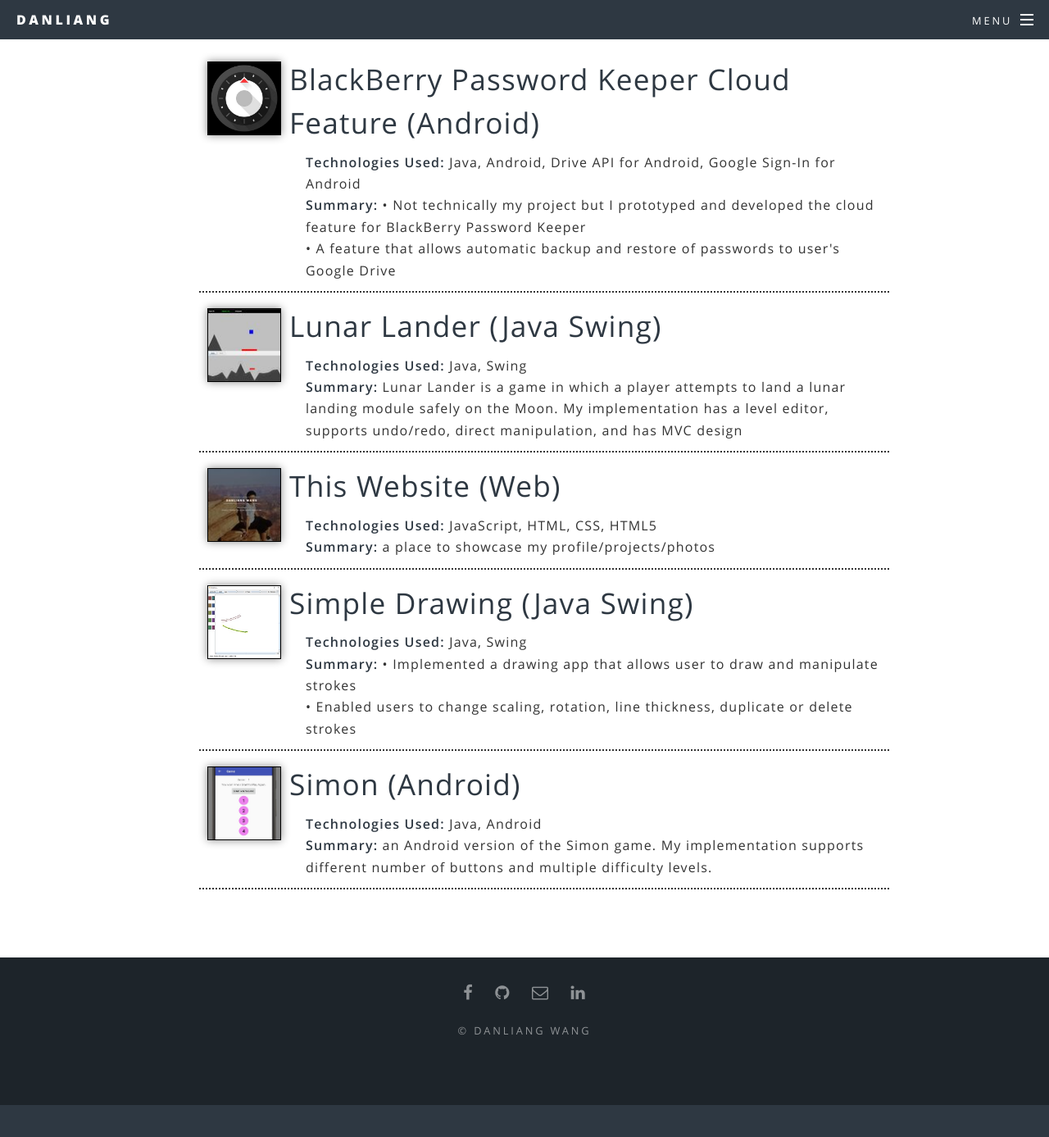
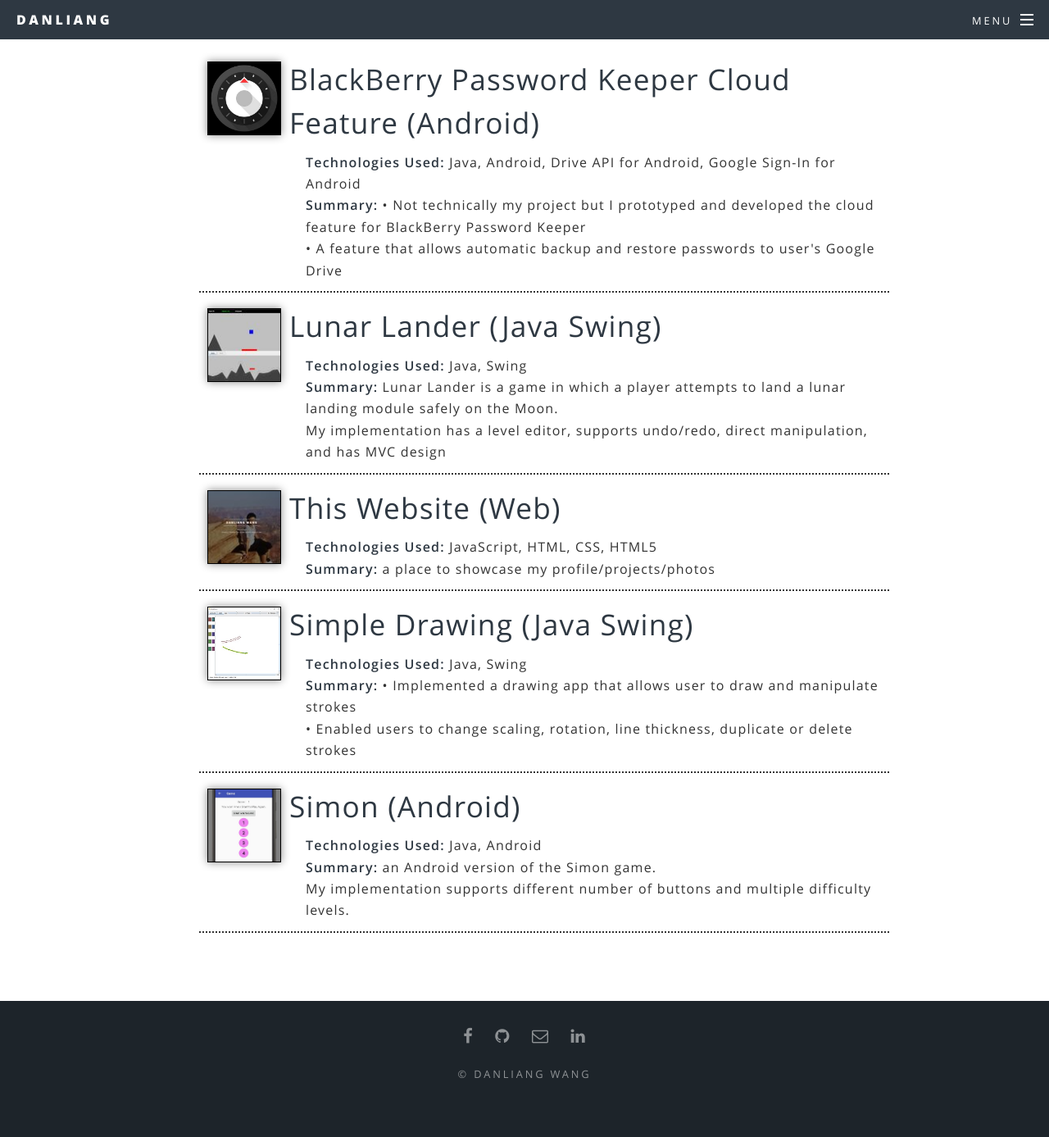
Before and after one commit to masatoprc/masatoprc.github.io, a Jekyll site: the page built from projects/index.html, in a window 1280 px wide and 1400 px high, scrolled down 412 px. Shown: the top 1387 px of the window at 82% size. Built offline with Jekyll 4.4.1, drawn with Linux system fonts in a browser that asks for light colours; Markdown is read by kramdown in place of the engine named in the settings; before the commit the page ends 1760 px from its top, so only the background shows below that.

```diff
--- a/projects/index.html
+++ b/projects/index.html
@@ -26,7 +26,7 @@ og_type: article
                             <h1>BlackBerry Password Keeper Cloud Feature (Android)</h1>
                             <div><strong>Technologies Used: </strong>Java, Android, Drive API for Android, Google Sign-In for Android</div>
                             <div><strong>Summary: </strong>• Not technically my project but I prototyped and developed the cloud feature for BlackBerry Password Keeper <br />
-                            • A feature that allows automatic backup and restore of passwords to user's Google Drive</div>
+                            • A feature that allows automatic backup and restore passwords to user's Google Drive</div>
                     </a>
                 </li>
 
@@ -35,7 +35,8 @@ og_type: article
                                     <img src="/img/projects/lunar.jpg" class="project_thumbnail">
                                     <h1>Lunar Lander (Java Swing)</h1>
                                     <div><strong>Technologies Used: </strong>Java, Swing</div>
-                                    <div><strong>Summary: </strong>Lunar Lander is a game in which a player attempts to land a lunar landing module safely on the Moon. My implementation has a level editor, supports undo/redo, direct manipulation, and has MVC design </div>
+                                    <div><strong>Summary: </strong>Lunar Lander is a game in which a player attempts to land a lunar landing module safely on the Moon. <br />
+                                        My implementation has a level editor, supports undo/redo, direct manipulation, and has MVC design </div>
                             </a>
                         </li>
 
@@ -63,7 +64,8 @@ og_type: article
                                     <img src="/img/projects/simon.jpg" class="project_thumbnail">
                                     <h1>Simon (Android)</h1>
                                     <div><strong>Technologies Used: </strong>Java, Android</div>
-                                    <div><strong>Summary: </strong>an Android version of the Simon game. My implementation supports different number of buttons and multiple difficulty levels.</div>
+                                    <div><strong>Summary: </strong>an Android version of the Simon game.<br />
+                                         My implementation supports different number of buttons and multiple difficulty levels.</div>
                             </a>
                         </li>
 
```
